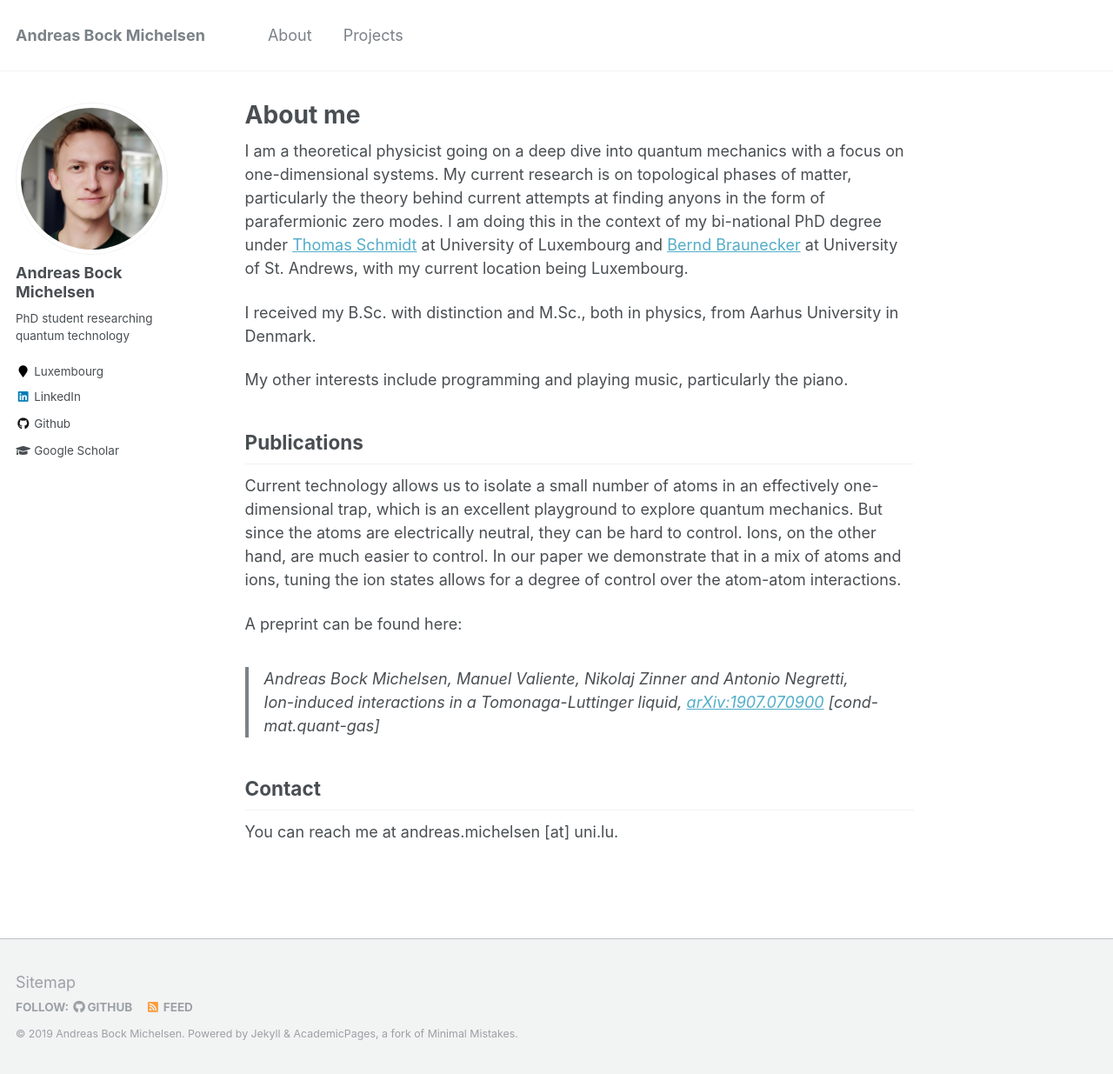
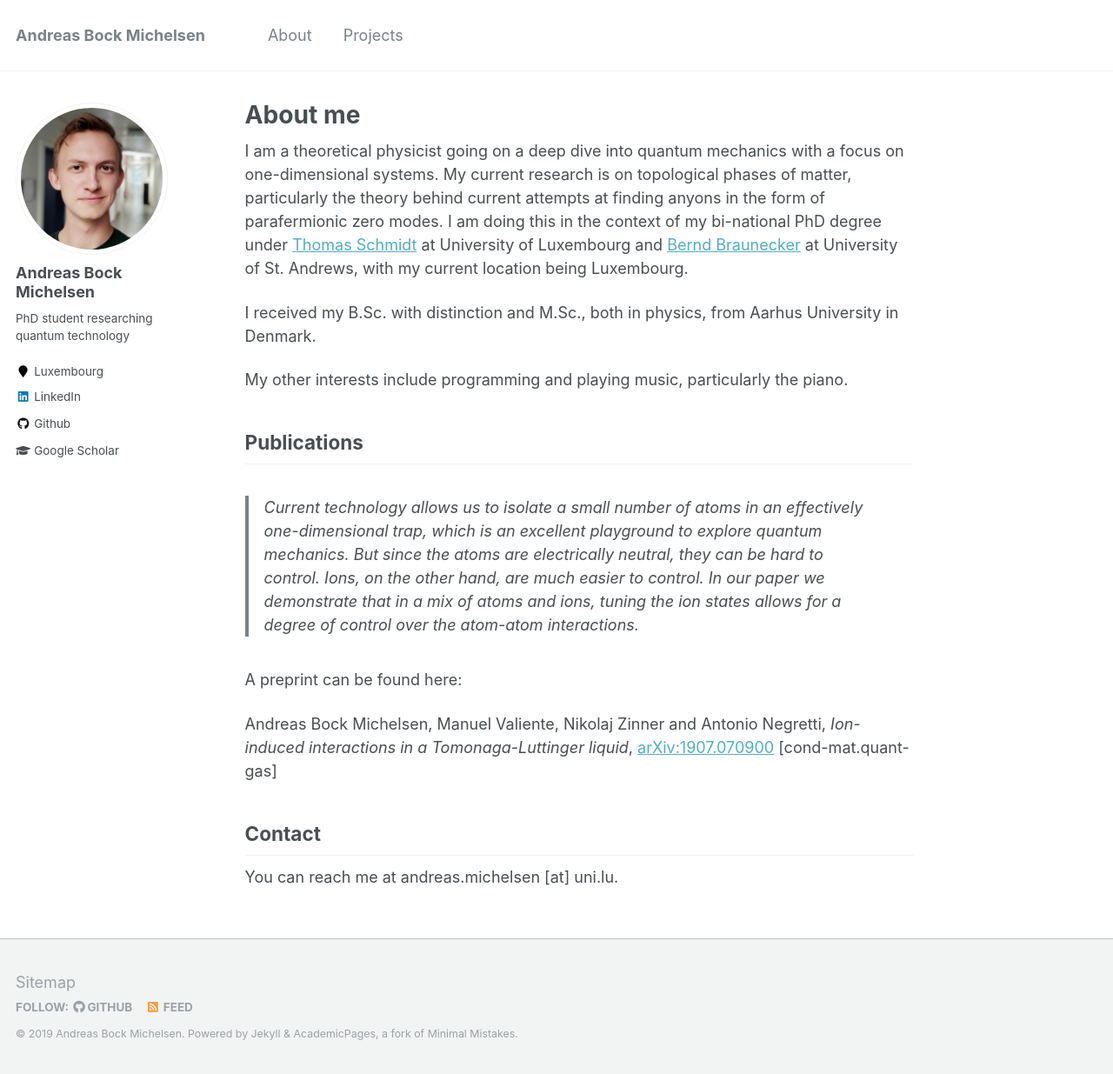
Before and after one commit to AndBM/andbm.github.io, a Jekyll site: the page built from _pages/about.md, in a window 1280 px wide and 1235 px high. Shown: the whole window at 87% size. Built offline with Jekyll 4.4.1, drawn with Linux system fonts in a browser that asks for light colours.

```diff
--- a/_pages/about.md
+++ b/_pages/about.md
@@ -15,11 +15,11 @@ I received my B.Sc. with distinction and M.Sc., both in physics, from Aarhus Uni
 My other interests include programming and playing music, particularly the piano.
 
 ## Publications
-Current technology allows us to isolate a small number of atoms in an effectively one-dimensional trap, which is an excellent playground to explore quantum mechanics. But since the atoms are electrically neutral, they can be hard to control. Ions, on the other hand, are much easier to control. In our paper we demonstrate that in a mix of atoms and ions, tuning the ion states allows for a degree of control over the atom-atom interactions.
+>Current technology allows us to isolate a small number of atoms in an effectively one-dimensional trap, which is an excellent playground to explore quantum mechanics. But since the atoms are electrically neutral, they can be hard to control. Ions, on the other hand, are much easier to control. In our paper we demonstrate that in a mix of atoms and ions, tuning the ion states allows for a degree of control over the atom-atom interactions.
 
 A preprint can be found here:
 
->Andreas Bock Michelsen, Manuel Valiente, Nikolaj Zinner and Antonio Negretti, _Ion-induced interactions in a Tomonaga-Luttinger liquid_, [arXiv:1907.070900](https://arxiv.org/abs/1907.07090) [cond-mat.quant-gas]
+Andreas Bock Michelsen, Manuel Valiente, Nikolaj Zinner and Antonio Negretti, _Ion-induced interactions in a Tomonaga-Luttinger liquid_, [arXiv:1907.070900](https://arxiv.org/abs/1907.07090) [cond-mat.quant-gas]
 
 ## Contact
 You can reach me at andreas.michelsen [at] uni.lu.
```
